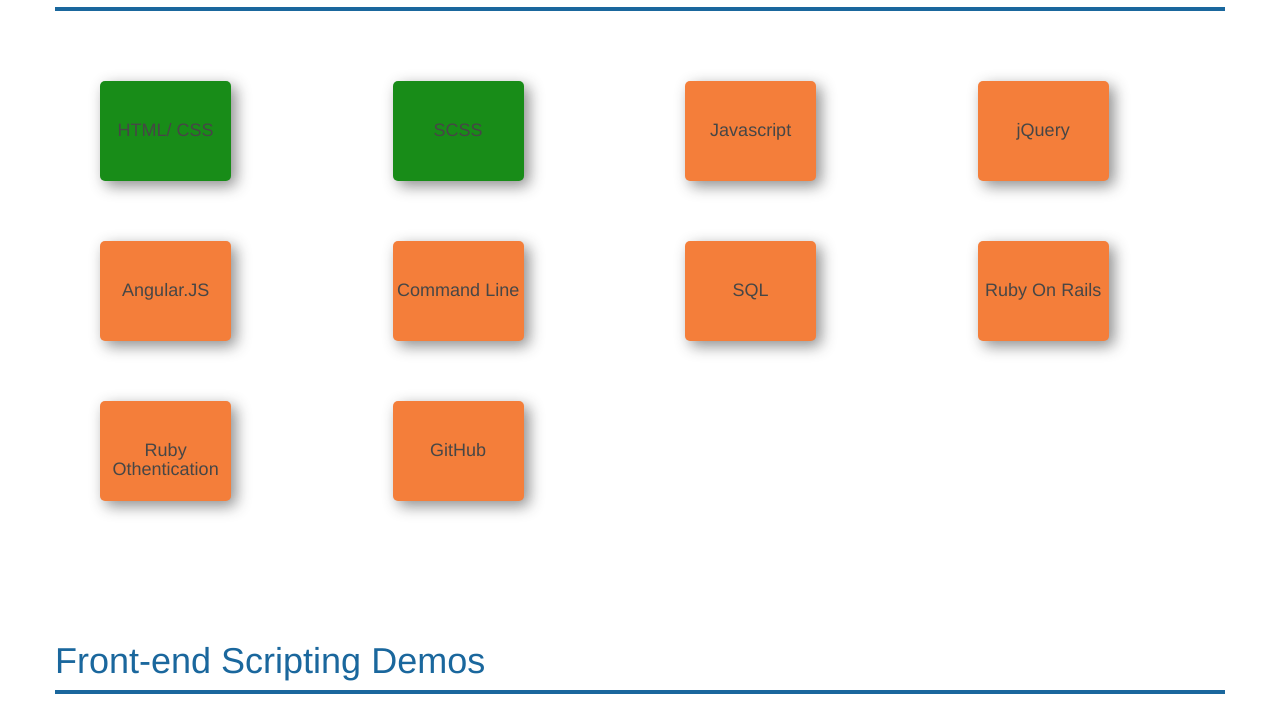
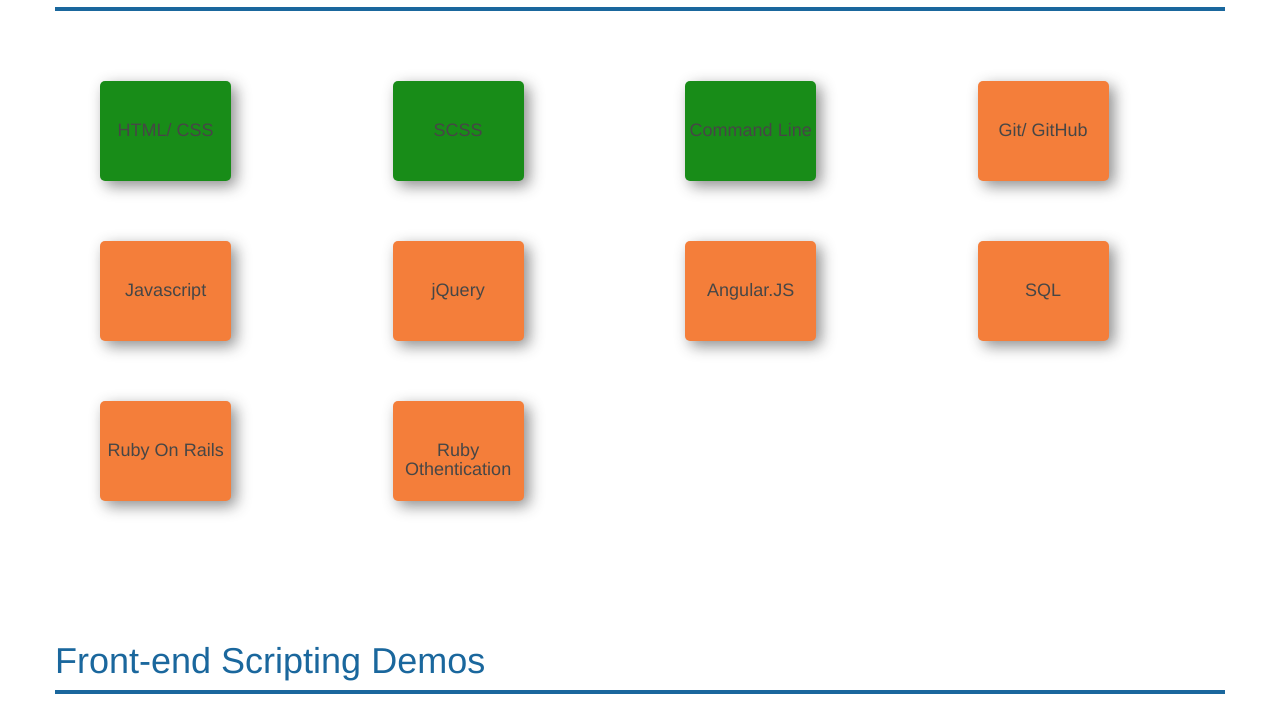
Before and after one commit to amit-barzilai/amit-barzilai.github.io, a plain HTML site: page index.html in a window 1280 px wide. Shown: the part 630-1341 px from the top of the page. Drawn offline with nearby package versions, Linux system fonts and the light colour scheme.

Commit message:
turns git and command line to done

```diff
--- a/index.html
+++ b/index.html
@@ -50,6 +50,16 @@
 							</div>
 						</div>
 						<div class="col-md-3">
+							<div class="tile done">
+								<h4>Command Line</h4>
+							</div>
+						</div>
+						<div class="col-md-3">
+							<div class="tile wip">
+								<h4>Git/ GitHub</h4>
+							</div>
+						</div>
+						<div class="col-md-3">
 							<div class="tile wip">
 								<h4>Javascript</h4>
 							</div>
@@ -66,11 +76,6 @@
 						</div>
 						<div class="col-md-3">
 							<div class="tile wip">
-								<h4>Command Line</h4>
-							</div>
-						</div>
-						<div class="col-md-3">
-							<div class="tile wip">
 								<h4>SQL</h4>
 							</div>
 						</div>
@@ -82,11 +87,6 @@
 						<div class="col-md-3">
 							<div class="tile wip">
 								<h4>Ruby Othentication</h4>
-							</div>
-						</div>
-						<div class="col-md-3">
-							<div class="tile wip">
-								<h4>GitHub</h4>
 							</div>
 						</div>
 					</div>
```
